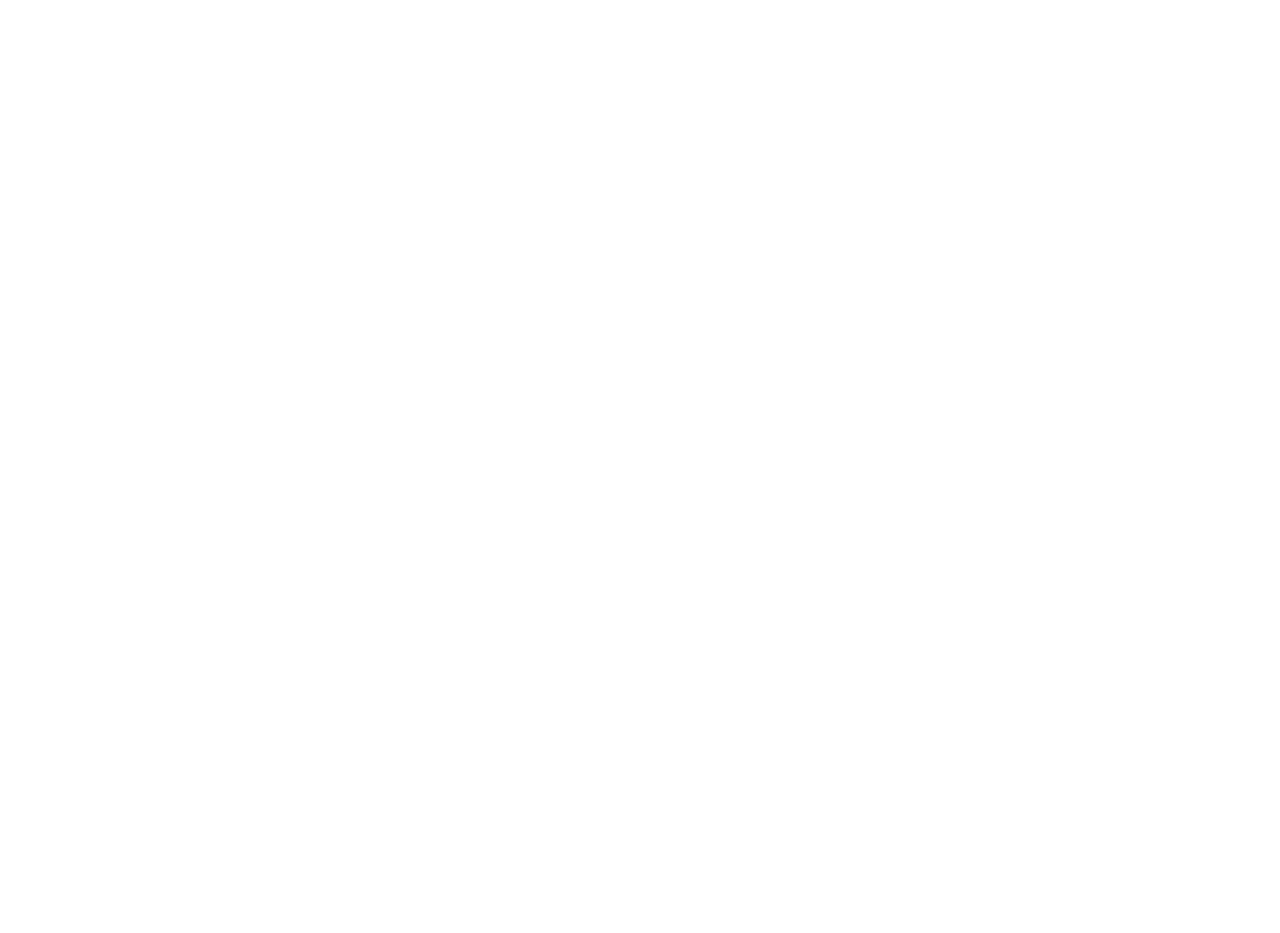
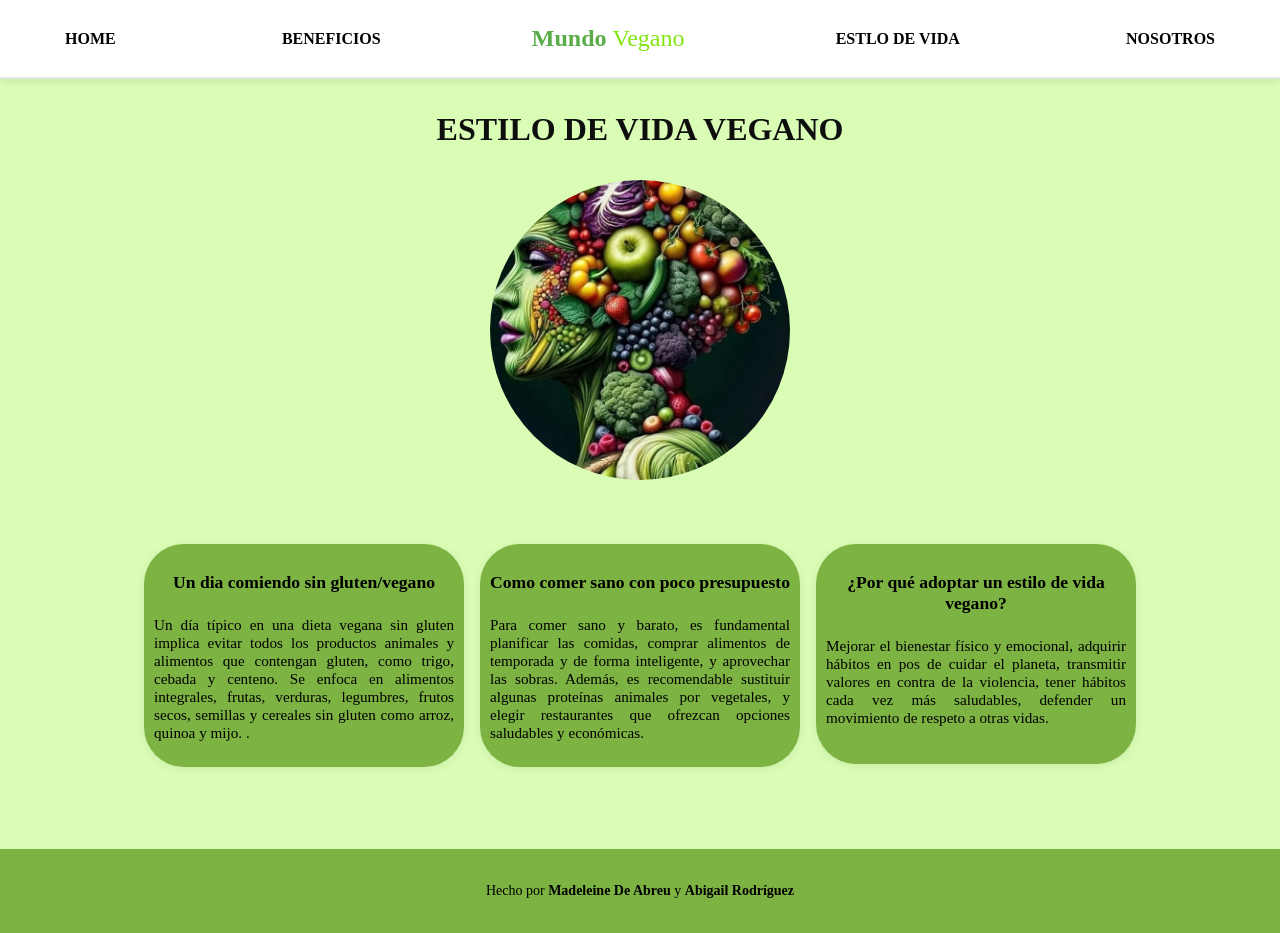
Before and after one commit to MadeleineDA/Vegan-blog, a plain HTML site: page estilos.html in a window 1280 px wide. Before the commit the page ends 800 px from the top, so only its background shows below. Drawn offline with Linux system fonts and the light colour scheme.

Commit message:
agg beneficios y estilo de vida

```diff
--- a/css/beneficios.css
+++ b/css/beneficios.css
@@ -1,12 +1,10 @@
 body {
      margin: 0;
-    padding: 0 2rem;
+    padding: 0;
     min-height: 100vh;
-    background: #fff;
-    background-image: url("imag/fondo\ AE.jpg"); /* Cambia el nombre si tu imagen es otra */
-    background-size: cover;            /* Hace que la imagen cubra toda la pantalla */
-    background-position: center;       /* Centra la imagen */
-    background-repeat: no-repeat;
+    background-image: url("../imag/fondo AE.jpg");
+    background-size: cover;
+
 }
 
 .contenido-principal {
@@ -14,34 +12,37 @@ body {
 }
 .tarjetas {
     display: flex;
-    flex-direction: row ;
     gap: 1rem;
-    margin-left: 2rem;
+    justify-content: center;
+    align-items: stretch; /* Igual altura */
 }
 .tarjeta {
-    background: #20c551;
-    padding: 1rem;
-    border-radius: 10px;
-    box-shadow: 0 2px 6px rgba(0,0,0,0.1);
-    width: 220px;
+   background: #7cb342;
+    border-radius: 40px;
+    box-shadow: 0 2px 8px rgba(0,0,0,0.08);
+    width: 300px;
+    min-height: 200px;
+    padding: 10px;
+    display: flex;
+    flex-direction: column;
+    align-items: center;
+    transition: transform 0.3s;
+    overflow: hidden;
+word-break: break-word;
 }
-.tarjeta h3 {
-    margin-top: 0;
-    text-align: center;
-        color: white;
-    font-size: xx-large;
+.tarjeta h3, .tarjeta p {
+    width: 100%;
+    text-align: center; /* O 'center' si prefieres */
+    margin-bottom: 1rem;
 }
 
-.separador-tarjeta {
-    border: none;
-    border-top: 2px solid #59ac48;
-    margin: 0.5rem 0 1rem 0;
-    width: 60%;
-    margin-left: auto;
-    margin-right: auto;
-    opacity: 0.7;
+.tarjeta p {
+    flex: 1; /* Hace que el texto ocupe el espacio disponible */
+    color: #070707;
+    font-size: 1.1rem;
+    line-height: 1.5;
+    text-align: justify;
 }
-
 
 
 .contenedor-flex {
@@ -115,13 +116,15 @@ body {
     background: #3ae76e;
     border-radius: 12px;
     box-shadow: 0 2px 8px rgba(0,0,0,0.08);
-    padding: 1.5rem;
-    width: 320px;
-    min-height: 180px;
+    padding: 10px;
+    width: 300px;
+    min-height: 200px;
     text-align: center;
     display: flex;
     flex-direction: column;
     justify-content: center;
+ overflow: hidden;
+ text-overflow: ellipsis;
 }
 .cuadro-comparativo:nth-child(1) {
     background: #20c551;; /* Primer tono */
@@ -251,3 +254,66 @@ body {
 .site-footer a:hover {
   text-decoration: underline;
 }
+
+
+zoom al pasar el mouse por las tarjetas
+.cuadro-comparativo {
+    /* ...código existente... */
+    transition: transform 0.3s ease;
+}
+
+.cuadro-comparativo:hover {
+    transform: scale(1.07); /* Ajusta el valor para más o menos zoom */
+    z-index: 2;
+}
+
+/* responsive */
+@media (max-width: 900px) {
+  .contenedor-flex {
+    flex-direction: column;
+    align-items: center;
+    gap: 1.5rem;
+  }
+  .tarjetas {
+    flex-direction: column;
+    align-items: center;
+    gap: 1.5rem;
+  }
+  .cuadro-comparativo,
+  .tarjeta {
+    width: 90%;
+    min-width: 220px;
+    max-width: 350px;
+  }
+  .imagen-redonda,
+  .imagen-secundaria,
+  .imagen-terciaria {
+    width: 200px;
+    height: 200px;
+  }
+}
+
+@media (max-width: 600px) {
+  .titulo-principal,
+  .titulo-secundario,
+  .titulo-terciario {
+    font-size: 2rem;
+  }
+  .tarjetas,
+  .comparativo {
+    flex-direction: column;
+    gap: 1rem;
+  }
+  .botones-navegacion {
+    flex-direction: column;
+    gap: 1rem;
+  }
+  .navbar {
+    padding: 10px 5px;
+    flex-direction: column;
+  }
+  .nav-menu {
+    flex-direction: column;
+    gap: 0.5rem;
+  }
+}
--- a/css/estilos.css
+++ b/css/estilos.css
@@ -0,0 +1,207 @@
+/* NAVEGACIÓN SUPERIOR*/
+body {
+     margin: 0;
+    padding: 0;
+    min-height: 100vh;
+    background-color: #dafdb5;
+}
+.navbar {
+  background-color: #ffffff;
+  padding: 15px 40px;
+  box-shadow: 0 2px 8px rgba(0, 0, 0, 0.1);
+  position: sticky;
+  top: 0;
+  z-index: 1000;
+  border-bottom: 2px solid rgba(0, 0, 0, 0.1);
+}
+
+.nav-menu {
+  list-style: none;
+  display: flex;
+  justify-content: space-between;
+  align-items: center;
+  flex-wrap: wrap;
+  margin: 0;
+  padding: 0;
+}
+
+.nav-menu li {
+  margin: 10px;
+}
+
+.nav-menu a {
+  text-decoration: none;
+  color: #000000;
+  font-weight: bold;
+  margin: 0 15px;
+  transition: color 0.3s;
+}
+
+.nav-menu a:hover {
+  color: #104705;
+}
+
+.logo {
+  font-size: 24px;
+  font-weight: bold;
+  color: #59ac48;
+  pointer-events: none;
+}
+
+.logo span {
+  color: #81e60e;
+  font-weight: lighter;
+}
+
+.titulo-principal {
+    text-align: center;
+    width: 100%;
+    margin-top: 2rem;
+    margin-bottom: 2rem;
+    color: #0d0e0d;
+}
+/* seccion 1 */
+.seccion-comparativa {
+    display: flex;
+    align-items: center;
+    justify-content: center;
+    gap: 2rem;
+    margin: 2rem 0;
+    flex-wrap: wrap;
+}
+
+.imagen-principal {
+      width: 300px;
+    height: 300px;
+    object-fit: cover;
+    border-radius: 50%;
+    display: block;
+    margin: 0;
+}
+
+.cuadros-comparativos {
+    display: flex;
+    gap: 1rem;
+    justify-content: center;
+    margin: 2rem 0;
+    flex-wrap: wrap;
+}
+
+.cuadro-comparativo {
+    background: #7cb342;
+    border-radius: 40px;
+    box-shadow: 0 2px 8px rgba(0,0,0,0.08);
+    width: 300px;
+    min-height: 200px;
+    padding: 10px;
+    display: flex;
+    flex-direction: column;
+    align-items: center;
+    transition: transform 0.3s;
+    overflow: hidden;
+word-break: break-word;
+}
+
+.cuadro-comparativo h3 {
+    font-size: 1.1rem;
+    margin-bottom: 0.5rem;
+    text-align: center;
+}
+
+.cuadro-comparativo p {
+    font-size: 0.95rem;
+    text-align: justify;
+}
+/* FOOTER */
+.site-footer {
+  background-color: #7cb342;
+  color: #000000;
+  text-align: center;
+  padding: 20px 10px;
+  font-size: 14px;
+  margin-top: 50px;
+  border-top: none; /* elimina cualquier borde superior indeseado */
+}
+
+.site-footer a {
+  color: #000000;
+  text-decoration: none;
+  font-weight: bold;
+}
+
+.site-footer a:hover {
+  text-decoration: underline;
+}
+
+zoom al pasar el mouse por las tarjetas
+.cuadro-comparativo {
+    /* ...código existente... */
+    transition: transform 0.3s ease;
+}
+
+.cuadro-comparativo:hover {
+    transform: scale(1.07); /* Ajusta el valor para más o menos zoom */
+    z-index: 2;
+}
+
+.cuadro-link {
+    text-decoration: none;
+    color: inherit;
+    display: block;
+}
+.cuadro-link:hover .cuadro-comparativo {
+    transform: scale(1.05);
+    box-shadow: 0 4px 16px rgba(0,0,0,0.15);
+}
+/* Al final de tu archivo beneficios.css */
+@media (max-width: 900px) {
+  .contenedor-flex {
+    flex-direction: column;
+    align-items: center;
+    gap: 1.5rem;
+  }
+  .tarjetas {
+    flex-direction: column;
+    align-items: center;
+    gap: 1.5rem;
+  }
+  .cuadro-comparativo,
+  .tarjeta {
+    width: 90%;
+    min-width: 220px;
+    max-width: 350px;
+  }
+  .imagen-redonda,
+  .imagen-secundaria,
+  .imagen-terciaria {
+    width: 200px;
+    height: 200px;
+  }
+}
+
+    responsive
+
+@media (max-width: 600px) {
+  .titulo-principal,
+  .titulo-secundario,
+  .titulo-terciario {
+    font-size: 2rem;
+  }
+  .tarjetas,
+  .comparativo {
+    flex-direction: column;
+    gap: 1rem;
+  }
+  .botones-navegacion {
+    flex-direction: column;
+    gap: 1rem;
+  }
+  .navbar {
+    padding: 10px 5px;
+    flex-direction: column;
+  }
+  .nav-menu {
+    flex-direction: column;
+    gap: 0.5rem;
+  }
+}
--- a/estilos.html
+++ b/estilos.html
@@ -0,0 +1,55 @@
+<!DOCTYPE html>
+<html lang="en">
+<head>
+    <meta charset="UTF-8">
+    <meta name="viewport" content="width=device-width, initial-scale=1.0">
+    <title>estilo</title>
+    <link rel="stylesheet" href="css/estilos.css">
+</head>
+
+<body>
+    <!-- BARRA DE NAVEGACIÓN SUPERIOR -->
+  <nav class="navbar">
+    <ul class="nav-menu">
+      <li><a href="http://127.0.0.1:5500/index.html">HOME</a></li>
+      <li><a href="http://127.0.0.1:5500/beneficios.html">BENEFICIOS</a></li>
+      <li class="logo">Mundo <span>Vegano</span></li>
+      <li><a href="http://127.0.0.1:5500/estilos.html">ESTLO DE VIDA</a></li>
+      <li><a href="#">NOSOTROS</a></li>
+    </ul>
+  </nav>
+
+    <h1 class="titulo-principal">ESTILO DE VIDA VEGANO</h1>
+<div class="seccion-comparativa">
+    <img src="imag/estilo de vida 1.jpg" alt="imagen principal" class="imagen-principal">
+
+<div class="cuadros-comparativos">
+    <a href="https://unmundovegano.com/category/documentales-videos/" target="_blank" rel="noopener" class="cuadro-link">
+    <div class="cuadro-comparativo">
+        <h3>Un dia comiendo sin gluten/vegano</h3>
+        <p>Un día típico en una dieta vegana sin gluten implica evitar todos los productos animales y alimentos que contengan gluten, como trigo, cebada y centeno. Se enfoca en alimentos integrales, frutas, verduras, legumbres, frutos secos, semillas y cereales sin gluten como arroz, quinoa y mijo. .</p>
+    </div>
+</a>
+<a href="https://unmundovegano.com/category/documentales-videos/" target="_blank" rel="noopener" class="cuadro-link">
+    <div class="cuadro-comparativo">
+        <h3>Como comer sano con poco presupuesto</h3>
+        <p>Para comer sano y barato, es fundamental planificar las comidas, comprar alimentos de temporada y de forma inteligente, y aprovechar las sobras. Además, es recomendable sustituir algunas proteínas animales por vegetales, y elegir restaurantes que ofrezcan opciones saludables y económicas. </p>
+    </div>
+</a>
+<a href="https://unmundovegano.com/category/documentales-videos/" target="_blank" rel="noopener" class="cuadro-link">
+    <div class="cuadro-comparativo">
+        <h3>¿Por qué adoptar un estilo de vida vegano?</h3>
+        <p>Mejorar el bienestar físico y emocional, adquirir hábitos en pos de cuidar el planeta, transmitir valores en contra de la violencia, tener hábitos cada vez más saludables, defender un movimiento de respeto a otras vidas.</p>
+    </div>
+</a>
+</div>
+</div>
+<!-- FOOTER -->
+    <footer class="site-footer">
+  <p>Hecho por
+    <a href="https://github.com/madeleinedeabreu" target="_blank" rel="noopener">Madeleine De Abreu</a> y
+    <a href="https://github.com/Abigail2904" target="_blank" rel="noopener">Abigail Rodríguez</a>
+  </p>
+</footer>
+</body>
+</html>
```
Also changed, not shown: beneficios.html (+4 -4 lines), index.html (+2 -3 lines), imag/estilo de vida 1.jpg (added).
